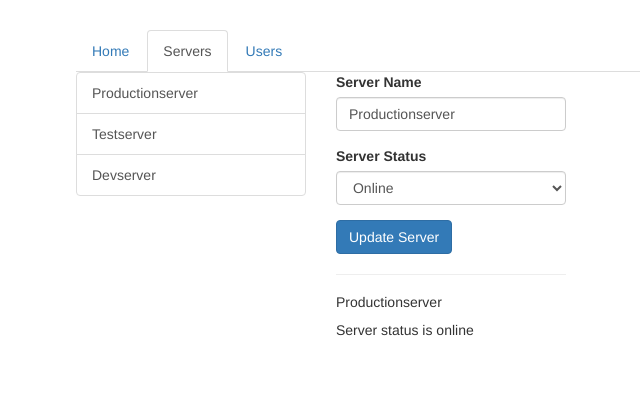
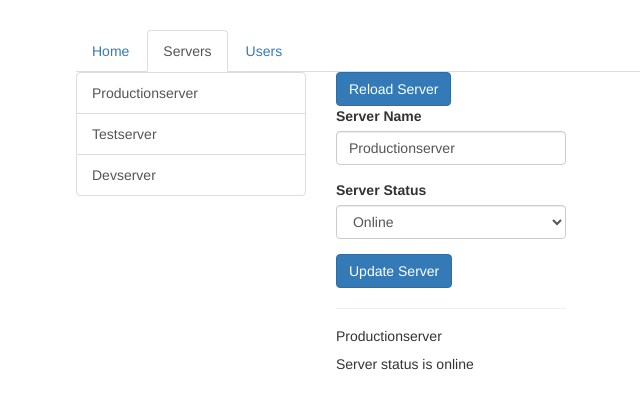
Before and after one commit to manoj1995madushanka/angular-routing, an Angular app: page /servers in a window 1280 px wide. Shown: the top 408 px of the page, without its empty margins (189-829 px from the left). Built offline with nearby package versions, Linux system fonts and the light colour scheme.

Commit message:
servers page reload functionality

```diff
--- a/src/app/servers/servers.component.html
+++ b/src/app/servers/servers.component.html
@@ -10,6 +10,7 @@
     </div>
   </div>
   <div class="col-xs-12 col-sm-4">
+    <button class="btn btn-primary" (click)="onReload()">Reload Server</button>
     <app-edit-server></app-edit-server>
     <hr>
     <app-server></app-server>
--- a/src/app/servers/servers.component.ts
+++ b/src/app/servers/servers.component.ts
@@ -1,5 +1,6 @@
-import { Component, OnInit } from '@angular/core';
-import { ServersService } from './servers.service';
+import {Component, OnInit} from '@angular/core';
+import {ServersService} from './servers.service';
+import {ActivatedRoute, Router} from '@angular/router';
 
 @Component({
   selector: 'app-servers',
@@ -7,12 +8,18 @@
   styleUrls: ['./servers.component.css']
 })
 export class ServersComponent implements OnInit {
-  public servers: {id: number, name: string, status: string}[] = [];
+  public servers: { id: number, name: string, status: string }[] = [];
 
-  constructor(private serversService: ServersService) { }
+  constructor(private serversService: ServersService, private router: Router, private route: ActivatedRoute) {
+  }
 
   ngOnInit() {
     this.servers = this.serversService.getServers();
   }
 
+  onReload() {
+    // this method commented
+    // this.router.navigate(['servers'], {relativeTo: this.route});
+  }
+
 }
```
